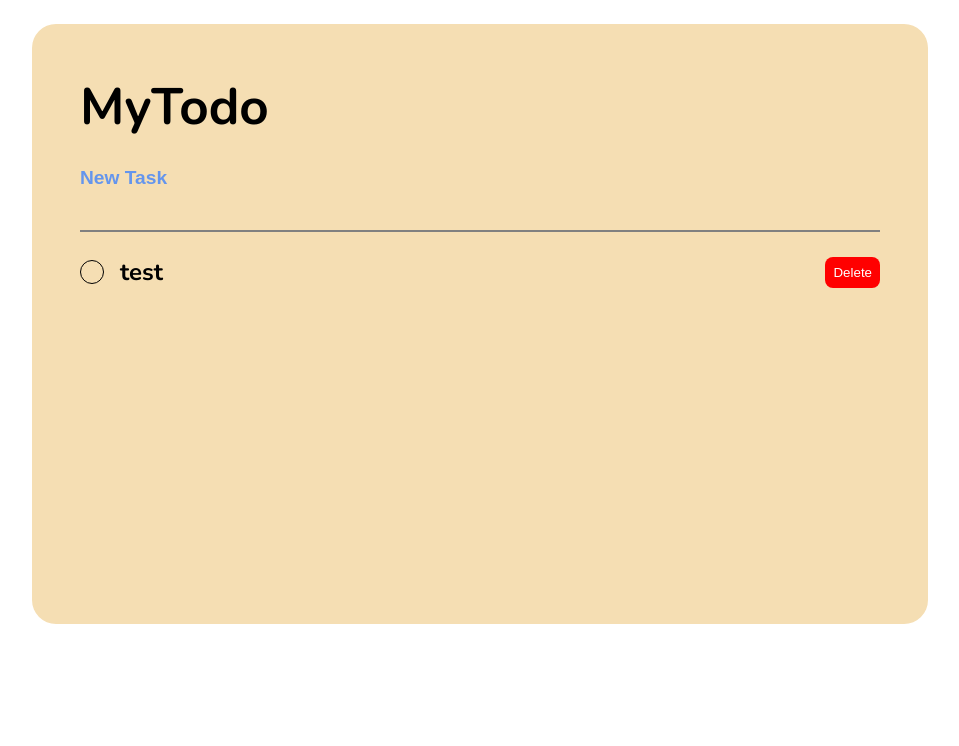
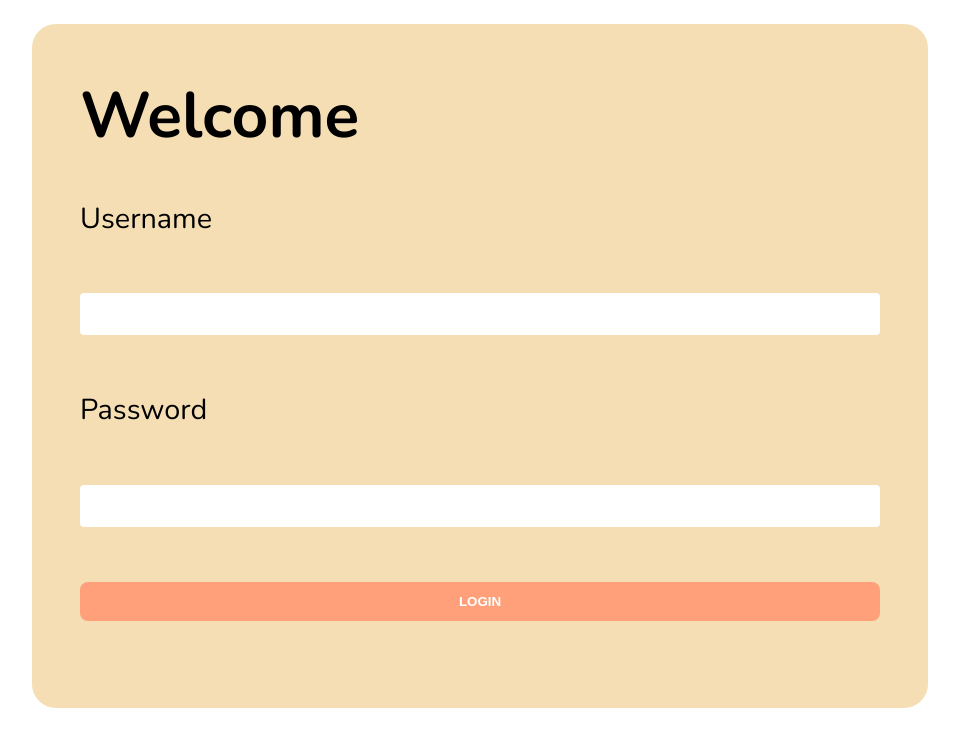
Before and after one commit to Codecamp-16/react-assessment-nitichaikardkarnklai, a React (Create React App) app in the folder assessment/: page / in a window 1280 px wide. Shown: the top 746 px of the page, without its empty margins (160-1119 px from the left). Built offline with nearby package versions, Linux system fonts and the light colour scheme.

Commit message:
setup login page

```diff
--- a/assessment/package.json
+++ b/assessment/package.json
@@ -6,6 +6,7 @@
     "@fortawesome/fontawesome-svg-core": "^6.5.1",
     "@fortawesome/free-solid-svg-icons": "^6.5.1",
     "@fortawesome/react-fontawesome": "^0.2.0",
+    "axios": "^1.6.5",
     "nanoid": "^5.0.4",
     "react": "^18.2.0",
     "react-dom": "^18.2.0",
--- a/assessment/src/App.js
+++ b/assessment/src/App.js
@@ -1,12 +1,14 @@
 import LoginPage from "./components/LoginPage";
 import MyTodosPage from "./components/MyTodosPage";
+import { useLogin } from "./context/LoginContext";
 
 function App() {
+  const {isLogin} = useLogin();
   return (
-    <div className="App">
-      {/* <LoginPage /> */}
-      <MyTodosPage />
-    </div>
+
+      <div className="App">
+        {!isLogin? <LoginPage />: <MyTodosPage /> }
+      </div>
   );
 }
 
--- /dev/null
+++ b/assessment/src/components/LoginForm.jsx
@@ -0,0 +1,31 @@
+import React from 'react'
+import { useLogin } from '../context/LoginContext';
+import styles from "./LoginForm.module.scss"
+import axios from 'axios';
+
+function LoginForm() {
+    const { email, setEmail, password, setPassword} = useLogin();
+    const handleSubmit = (event) => {
+        event.preventDefault();
+
+        setEmail("");
+        setPassword("");
+    }
+    const handleChangeEmail = (event) => {
+        setEmail(event.target.value);
+    }
+    const handleChangePassword = (event) => {
+        setPassword(event.target.value);
+    }
+    return (
+        <form className = {styles.LoginForm} onSubmit={handleSubmit}>
+            <label>Username</label>
+            <input onChange={handleChangeEmail} value={email}></input>
+            <label>Password</label>
+            <input onChange={handleChangePassword} value={password}></input>
+            <button type="submit">LOGIN</button>
+        </form>
+    )
+}
+
+export default LoginForm
--- /dev/null
+++ b/assessment/src/components/LoginForm.module.scss
@@ -0,0 +1,23 @@
+@import '../styles/variables.scss';
+
+.LoginForm {
+    display: flex;
+    flex-direction: column;
+    justify-content: space-evenly;
+    min-height: 500px;
+    // background-color: aqua;
+    font-size: 1.8rem;
+    & > input {
+        padding: 12px;
+        font-size: 1rem;
+    }
+    & > button {
+        color: white;
+        background-color: lightsalmon;
+        padding: 12px;
+        border-radius: 8px;
+    }
+    & > button:hover {
+        background-color: lightpink;
+    }
+}
--- a/assessment/src/components/LoginPage.jsx
+++ b/assessment/src/components/LoginPage.jsx
@@ -1,8 +1,18 @@
 import React from 'react'
+import styles from "./LoginPage.module.scss"
+import LoginForm from './LoginForm';
 
 function LoginPage() {
+
   return (
-    <div>LoginPage</div>
+
+      <main className={styles.LoginPage}>
+        <div className={styles.LoginPage__window}>
+          <h1>Welcome</h1>
+          <LoginForm />
+        </div>
+      </main>
+
   )
 }
 
--- /dev/null
+++ b/assessment/src/components/LoginPage.module.scss
@@ -0,0 +1,19 @@
+@import '../styles/variables.scss';
+
+.LoginPage {
+    height: 100vh;
+    width: 100vw;
+    background: $backgroundColor;
+}
+.LoginPage__window {
+    background-color: $MyTodosPage__windowColor;
+    width: 70%;
+    min-height: 600px;
+    border-radius: 24px;
+    margin: auto;
+    margin-top: 24px;
+    padding: 48px;
+    & > h1 {
+        font-size: 4rem;
+    }
+}
--- /dev/null
+++ b/assessment/src/context/LoginContext.jsx
@@ -0,0 +1,21 @@
+import React, { createContext, useContext, useState } from 'react'
+
+const LoginContext = createContext();
+
+export default function LoginContextProvider({ children }) {
+    const [email, setEmail] = useState("");
+    const [password, setPassword] = useState("");
+    const [isLogin, setIsLogin] = useState(false);
+
+    return (
+        <LoginContext.Provider value={{
+            email, setEmail,
+            password, setPassword,
+            isLogin, setIsLogin
+        }}>{children}</LoginContext.Provider>
+    )
+}
+
+export const useLogin = () => {
+    return useContext(LoginContext);
+}
--- a/assessment/src/index.js
+++ b/assessment/src/index.js
@@ -2,8 +2,11 @@ import React from 'react';
 import ReactDOM from 'react-dom/client';
 import App from './App';
 import "./styles/global.scss"
+import LoginContextProvider from "./context/LoginContext";
 
 const root = ReactDOM.createRoot(document.getElementById('root'));
 root.render(
-    <App />
+    <LoginContextProvider>
+        <App />
+    </LoginContextProvider>
 );
```
Also changed, not shown: 1 other file (tests, documents, lock files or other folders).
